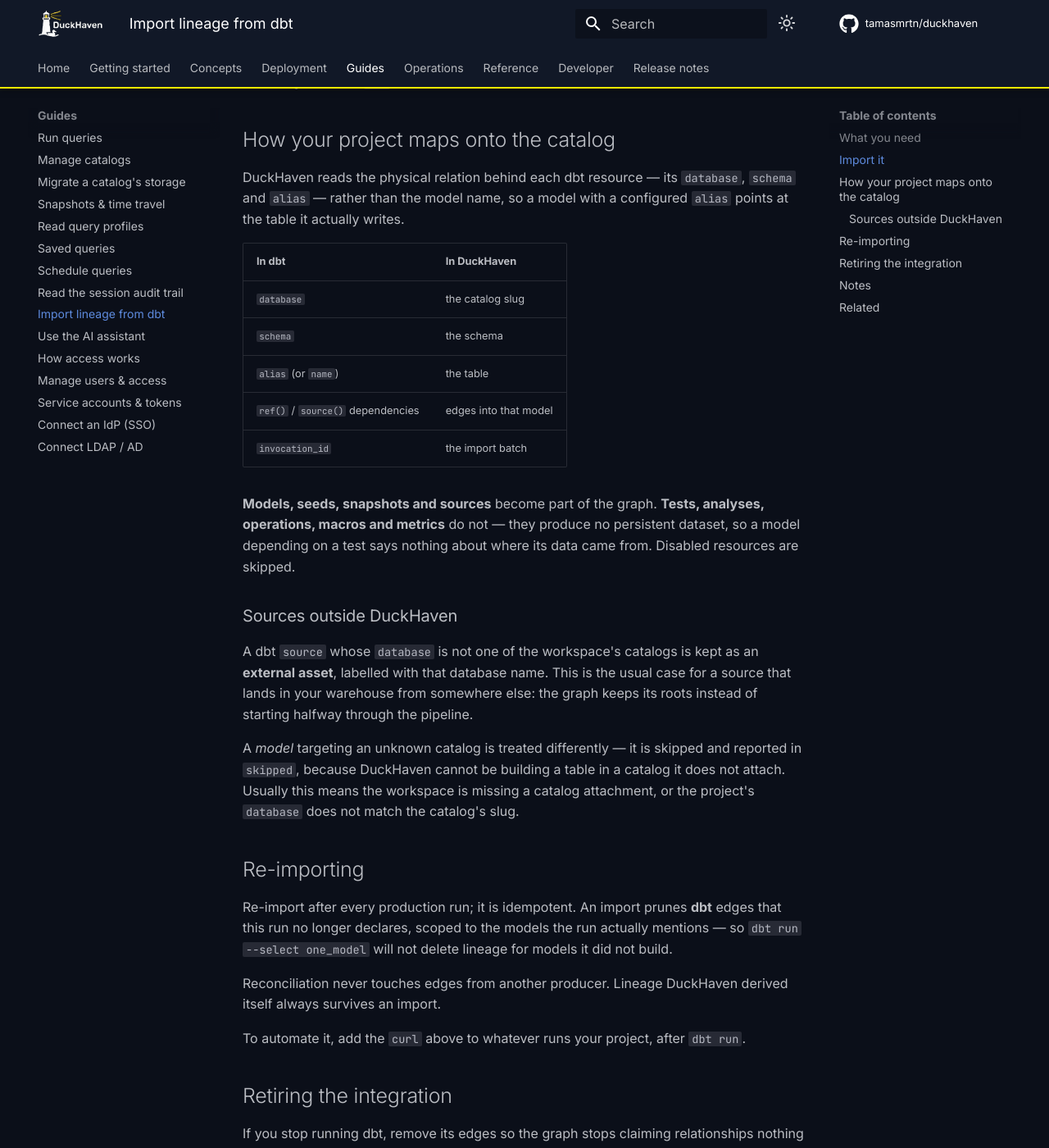
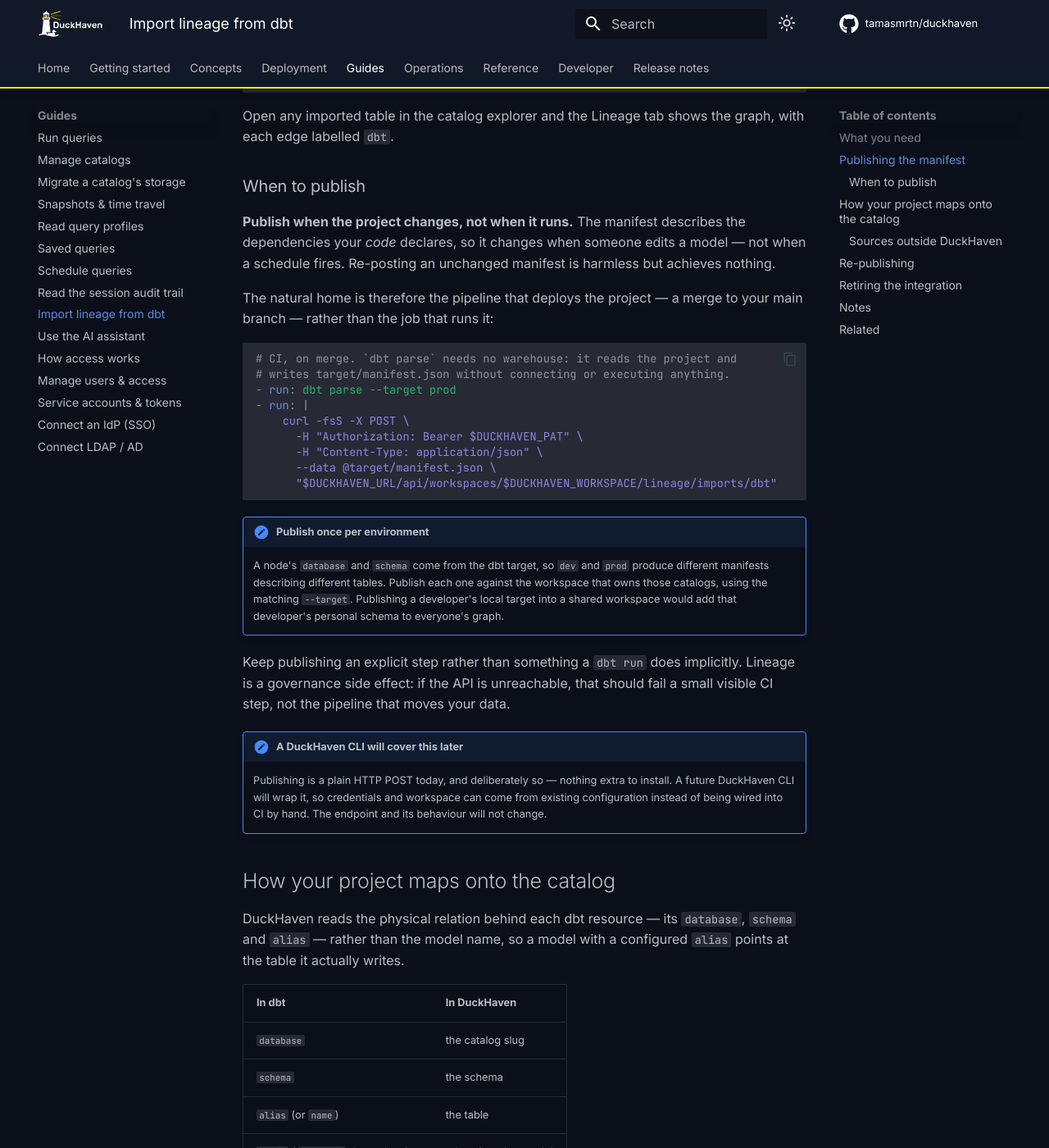
Before and after one commit to tamasmrtn/duckhaven, an MkDocs documentation site: the page built from docs/guides/import-dbt-lineage.md, in a window 1280 px wide and 1400 px high, scrolled down 718 px. Shown: the whole window at 82% size. Built offline with MkDocs 1.6.1 and Material for MkDocs 9.7.7, drawn with Linux system fonts in a browser that asks for light colours; comment, search, counter and statistics services are not loaded; some of the changed text lies outside the part shown.

Commit message:
Document publishing a dbt manifest, and when to do it
The guide said to re-import "after every production run", which is the
wrong trigger. A manifest describes the dependencies the project's code
declares, not anything about a run: `dbt parse` writes a complete,
correct one with no warehouse connection at all. It changes when someone
edits a model.

So publishing belongs in the pipeline that deploys the project, not the
one that runs it. Documents the POST on its own, adds a CI example built
on `dbt parse`, and spells out the two things that bite otherwise:
publish once per environment, because a node's database and schema come
from the dbt target; and keep it an explicit step, so an unreachable
lineage API fails a small visible job rather than the pipeline moving
your data.

Also notes that a DuckHaven CLI will wrap this later, so nobody builds
tooling around the assumption that hand-wired curl is the end state.

````diff
--- a/docs/guides/import-dbt-lineage.md
+++ b/docs/guides/import-dbt-lineage.md
@@ -6,13 +6,15 @@
 
 ## What you need
 
-The `target/manifest.json` your project writes on every `dbt` command except `deps`, `clean`, `debug` and `init`, and
-**writer** access to the workspace.
+The `target/manifest.json` your project writes, and a token with **writer** access to the workspace — see
+[Service accounts](service-accounts.md).
 
-## Import it
+## Publishing the manifest
+
+Post the artifact to the dbt import endpoint exactly as dbt wrote it. There is nothing to extract or transform first:
 
 ```sh
-curl -X POST \
+curl -fsS -X POST \
   -H "Authorization: Bearer $DUCKHAVEN_PAT" \
   -H "Content-Type: application/json" \
   --data @target/manifest.json \
@@ -26,6 +28,41 @@
 ```
 
 Open any imported table in the catalog explorer and the Lineage tab shows the graph, with each edge labelled `dbt`.
+
+### When to publish
+
+**Publish when the project changes, not when it runs.** The manifest describes the dependencies your *code* declares,
+so it changes when someone edits a model — not when a schedule fires. Re-posting an unchanged manifest is harmless but
+achieves nothing.
+
+The natural home is therefore the pipeline that deploys the project — a merge to your main branch — rather than the
+job that runs it:
+
+```yaml
+# CI, on merge. `dbt parse` needs no warehouse: it reads the project and
+# writes target/manifest.json without connecting or executing anything.
+- run: dbt parse --target prod
+- run: |
+    curl -fsS -X POST \
+      -H "Authorization: Bearer $DUCKHAVEN_PAT" \
+      -H "Content-Type: application/json" \
+      --data @target/manifest.json \
+      "$DUCKHAVEN_URL/api/workspaces/$DUCKHAVEN_WORKSPACE/lineage/imports/dbt"
+```
+
+!!! note "Publish once per environment"
+    A node's `database` and `schema` come from the dbt target, so `dev` and `prod` produce different manifests
+    describing different tables. Publish each one against the workspace that owns those catalogs, using the matching
+    `--target`. Publishing a developer's local target into a shared workspace would add that developer's personal
+    schema to everyone's graph.
+
+Keep publishing an explicit step rather than something a `dbt run` does implicitly. Lineage is a governance side
+effect: if the API is unreachable, that should fail a small visible CI step, not the pipeline that moves your data.
+
+!!! note "A DuckHaven CLI will cover this later"
+    Publishing is a plain HTTP POST today, and deliberately so — nothing extra to install. A future DuckHaven CLI will
+    wrap it, so credentials and workspace can come from existing configuration instead of being wired into CI by hand.
+    The endpoint and its behaviour will not change.
 
 ## How your project maps onto the catalog
 
@@ -54,15 +91,15 @@
 DuckHaven cannot be building a table in a catalog it does not attach. Usually this means the workspace is missing a
 catalog attachment, or the project's `database` does not match the catalog's slug.
 
-## Re-importing
+## Re-publishing
 
-Re-import after every production run; it is idempotent. An import prunes **dbt** edges that this run no longer
-declares, scoped to the models the run actually mentions — so `dbt run --select one_model` will not delete lineage for
-models it did not build.
+Publishing is idempotent: posting the same manifest twice changes nothing except when each relationship was last
+seen. Posting a *changed* manifest prunes the **dbt** edges the project no longer declares, scoped to the models the
+payload actually mentions — so a manifest covering part of a project will not delete lineage for the rest of it.
 
-Reconciliation never touches edges from another producer. Lineage DuckHaven derived itself always survives an import.
-
-To automate it, add the `curl` above to whatever runs your project, after `dbt run`.
+Reconciliation never touches edges from another producer. Lineage DuckHaven derived itself always survives an import,
+which is what makes the two comparable: if dbt stops declaring a dependency that execution-derived lineage still shows,
+the graph keeps both and labels them, and that disagreement is usually worth a look.
 
 ## Retiring the integration
 
@@ -84,8 +121,9 @@
 - Very large projects: a single import is capped at 5,000 edges. Beyond that, use the generic
   `POST /workspaces/<ws>/lineage/imports` endpoint and send edges in batches.
 - If your dbt project runs *against* DuckHaven through a [SQL session](../concepts/sql-sessions.md), you will also get
-  execution-derived lineage for free. The two agree most of the time; where they do not, both are shown, which is
-  usually worth investigating.
+  execution-derived lineage for free — no import needed for the models that actually ran. Publishing the manifest is
+  still worth it: it covers models a given run did not build, and it is what makes "declared" and "observed"
+  comparable. The two agree most of the time; where they do not, both are shown.
 
 ## Related
 
````
